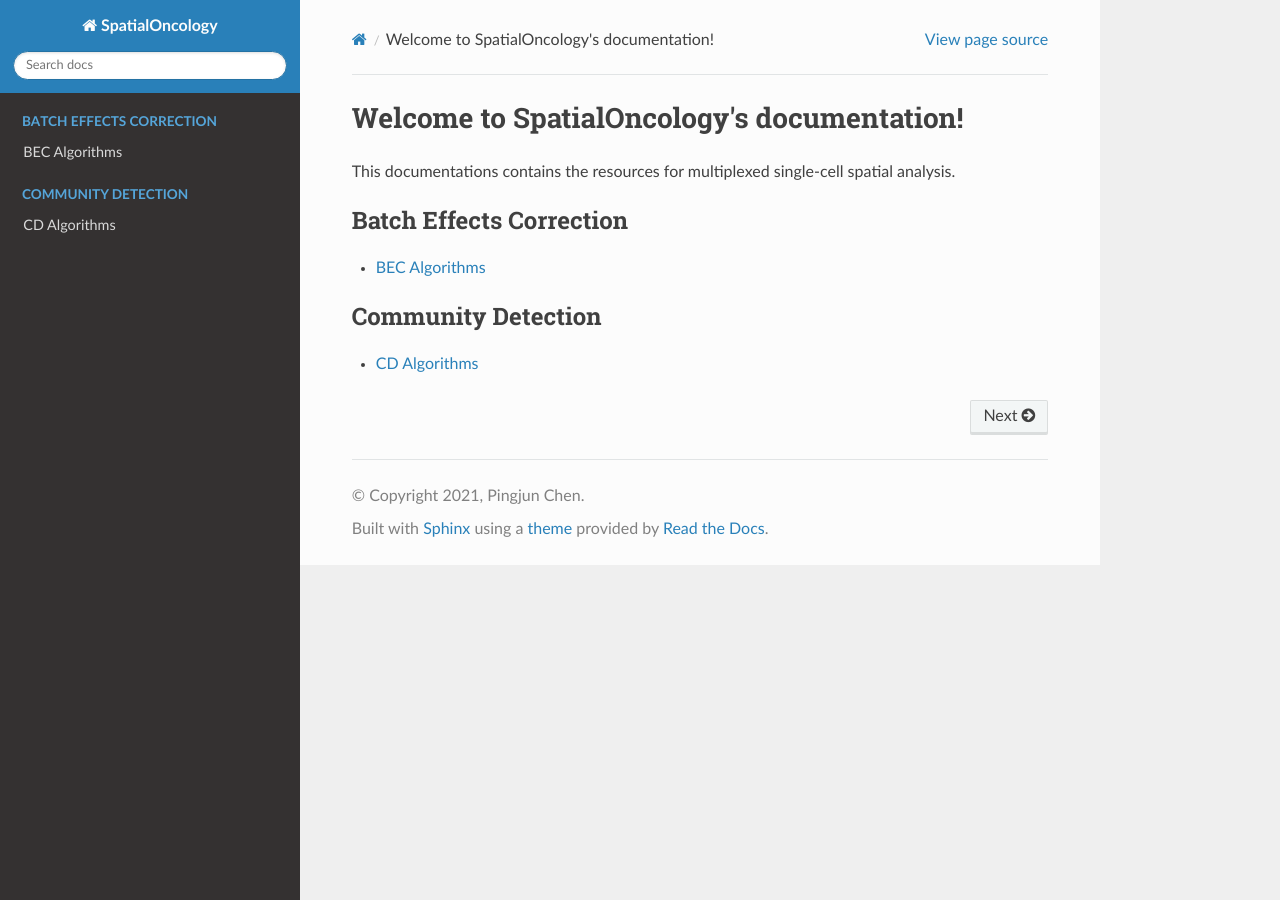
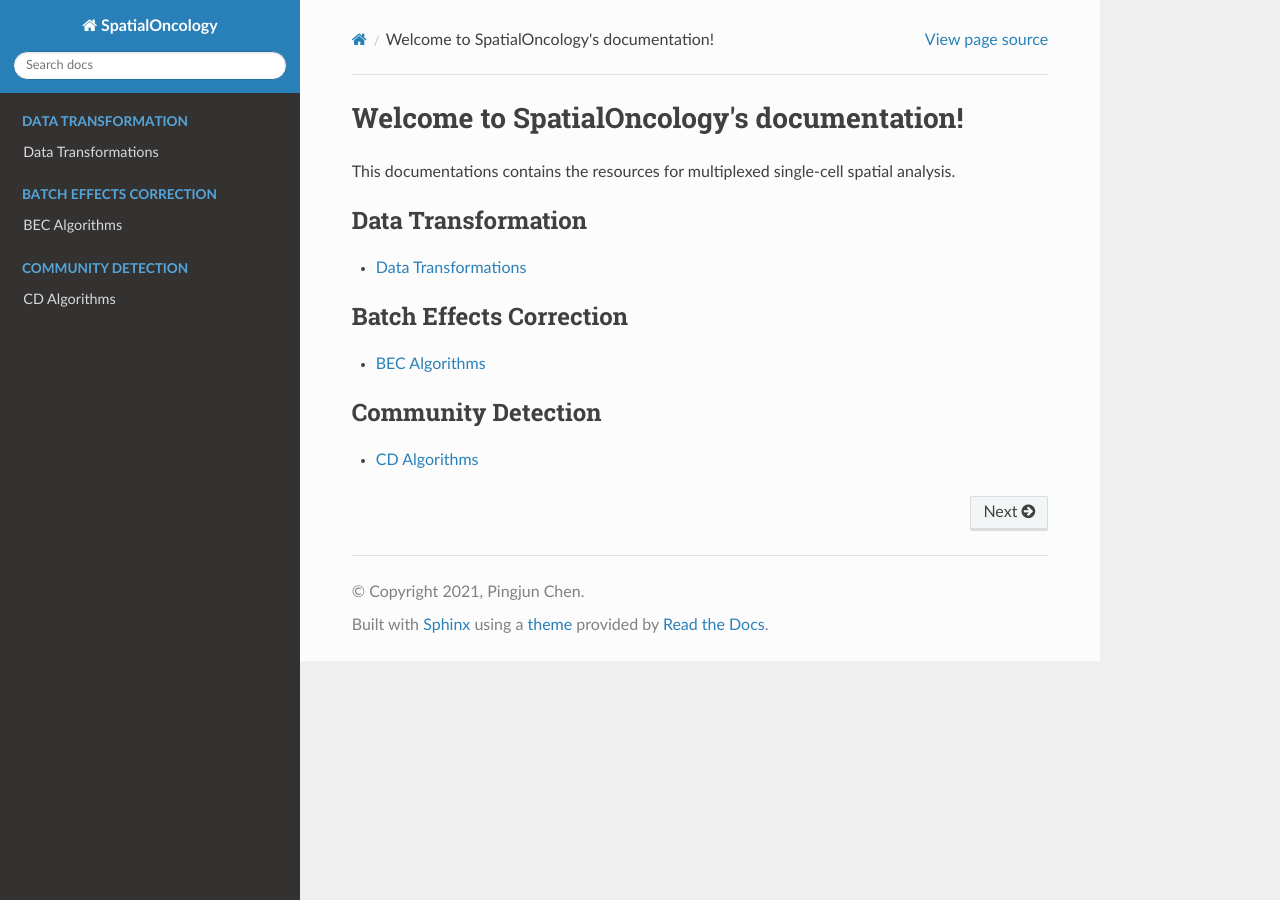
Before and after one commit to PingjunChen/MultiplexedSingleCellSpatialBiology, a Sphinx documentation site: the page built from docs/source/index.rst, in a window 1280 px wide. Built offline with Sphinx 7.4.7 and the Read the Docs theme 2.0.0, drawn with Linux system fonts in a browser that asks for light colours.

Commit message:
update index

```diff
--- a/docs/source/index.rst
+++ b/docs/source/index.rst
@@ -2,6 +2,15 @@ Welcome to SpatialOncology's documentation!
 ===========================================
 
 This documentations contains the resources for multiplexed single-cell spatial analysis.
+
+.. _data-transformation:
+
+.. toctree::
+   :maxdepth: 2
+   :caption: Data Transformation
+
+   data_transformation
+
 
 .. _batch-effects-correction:
 
```
